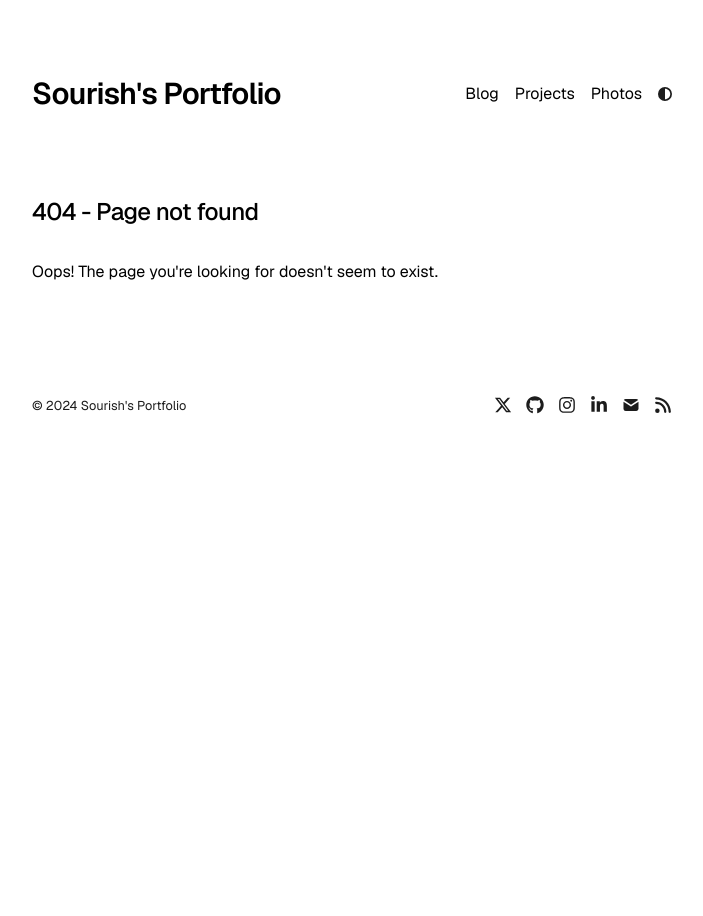
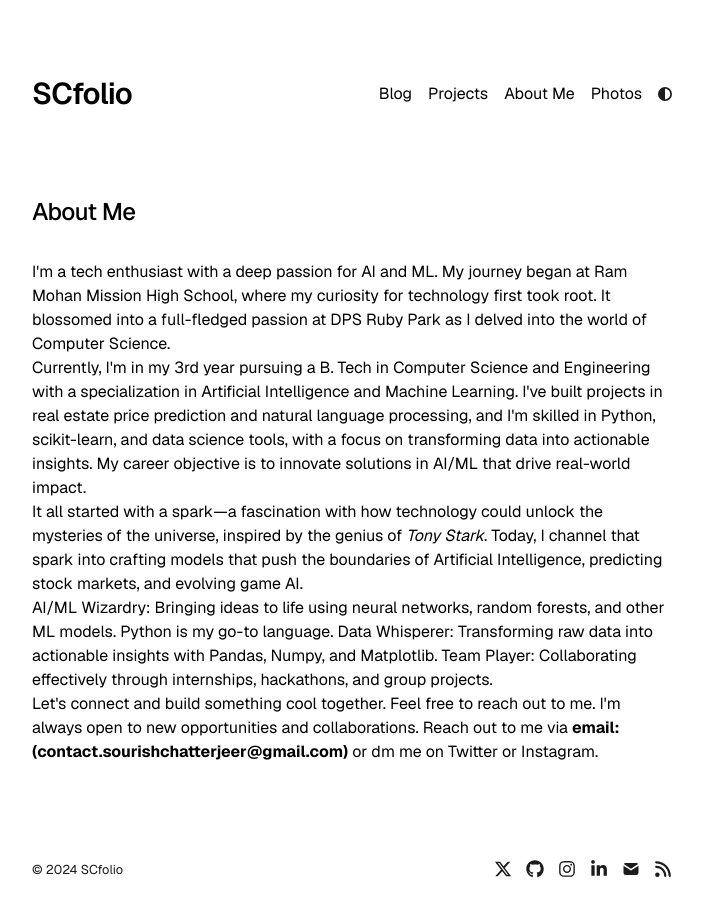
Before and after one commit to sourize/my_portfolio, a Next.js app: page /about in a window 1280 px wide. Before the commit this address had no page. Shown: the top 916 px of the page, without its empty margins (288-991 px from the left). Before the commit the page ends 800 px from the top, so only its background shows below. Built offline with nearby package versions, Linux system fonts and the light colour scheme.

Commit message:
File Updated

```diff
--- /dev/null
+++ b/app/about/page.tsx
@@ -0,0 +1,24 @@
+import React from "react";
+
+export default function About() {
+  return (
+    <section>
+      <h1 className="mb-8 text-2xl font-medium tracking-tight">About Me</h1>
+      <p>
+        I'm a tech enthusiast with a deep passion for AI and ML. My journey began at Ram Mohan Mission High School, where my curiosity for technology first took root. It blossomed into a full-fledged passion at DPS Ruby Park as I delved into the world of Computer Science.
+      </p>
+      <p>
+        Currently, I'm in my 3rd year pursuing a B. Tech in Computer Science and Engineering with a specialization in Artificial Intelligence and Machine Learning. I've built projects in real estate price prediction and natural language processing, and I'm skilled in Python, scikit-learn, and data science tools, with a focus on transforming data into actionable insights. My career objective is to innovate solutions in AI/ML that drive real-world impact.
+      </p>
+      <p>
+        It all started with a spark—a fascination with how technology could unlock the mysteries of the universe, inspired by the genius of <em>Tony Stark</em>. Today, I channel that spark into crafting models that push the boundaries of Artificial Intelligence, predicting stock markets, and evolving game AI.
+      </p>
+      <p>
+        AI/ML Wizardry: Bringing ideas to life using neural networks, random forests, and other ML models. Python is my go-to language. Data Whisperer: Transforming raw data into actionable insights with Pandas, Numpy, and Matplotlib. Team Player: Collaborating effectively through internships, hackathons, and group projects.
+      </p>
+      <p>
+        Let's connect and build something cool together. Feel free to reach out to me. I'm always open to new opportunities and collaborations. Reach out to me via <strong>email: (contact.sourishchatterjeer@gmail.com)</strong> or dm me on <a href="https://twitter.com/sourize_" target="_blank">Twitter</a> or <a href="https://www.instagram.com/sourish.ml/" target="_blank">Instagram</a>.
+      </p>
+    </section>
+  );
+}
--- a/app/components/nav.tsx
+++ b/app/components/nav.tsx
@@ -5,6 +5,7 @@ import { metaData } from "../config";
 const navItems = {
   "/blog": { name: "Blog" },
   "/projects": { name: "Projects" },
+  "/about": { name: "About Me" },
   "/photos": { name: "Photos" },
 };
 
--- a/app/config.ts
+++ b/app/config.ts
@@ -1,6 +1,6 @@
 export const metaData = {
   baseUrl: "https://sourize.vercel.app/",
-  title: "Sourish's Portfolio",
+  title: "SCfolio",
   name: "Sourish",
   ogImage: "/opengraph-image.png",
   description:
```
